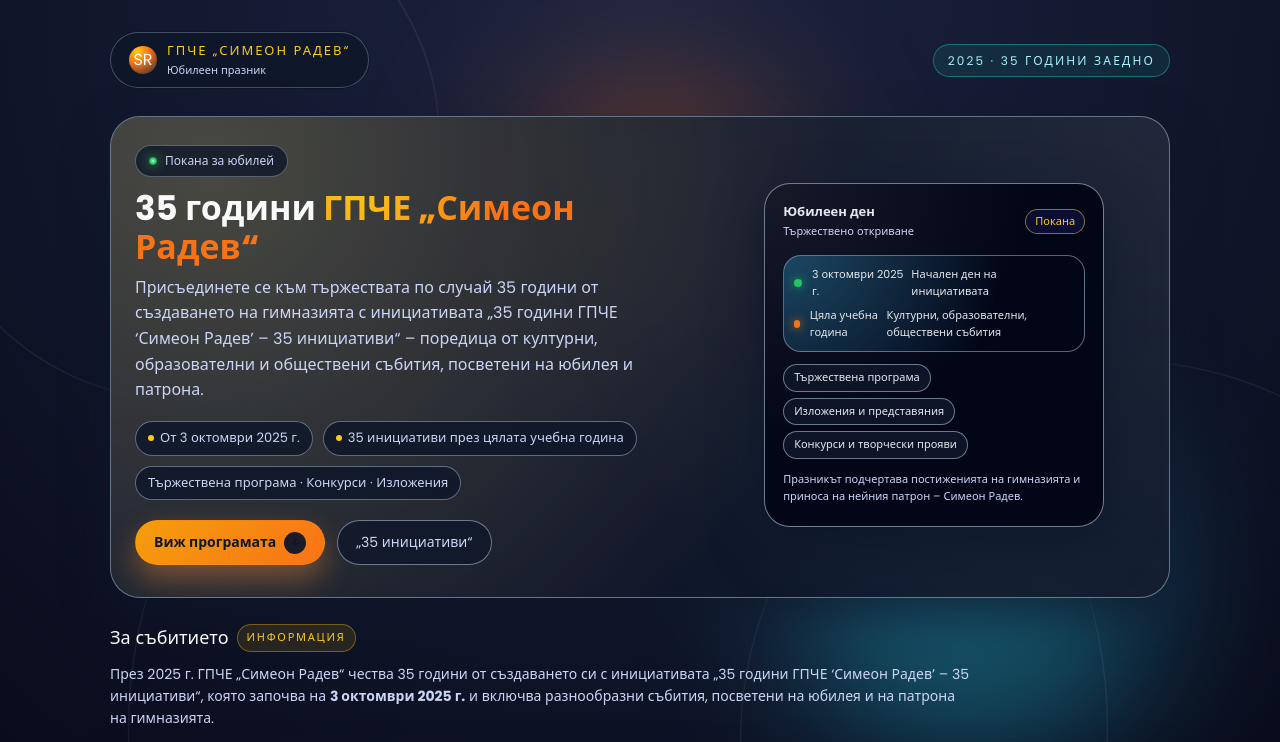
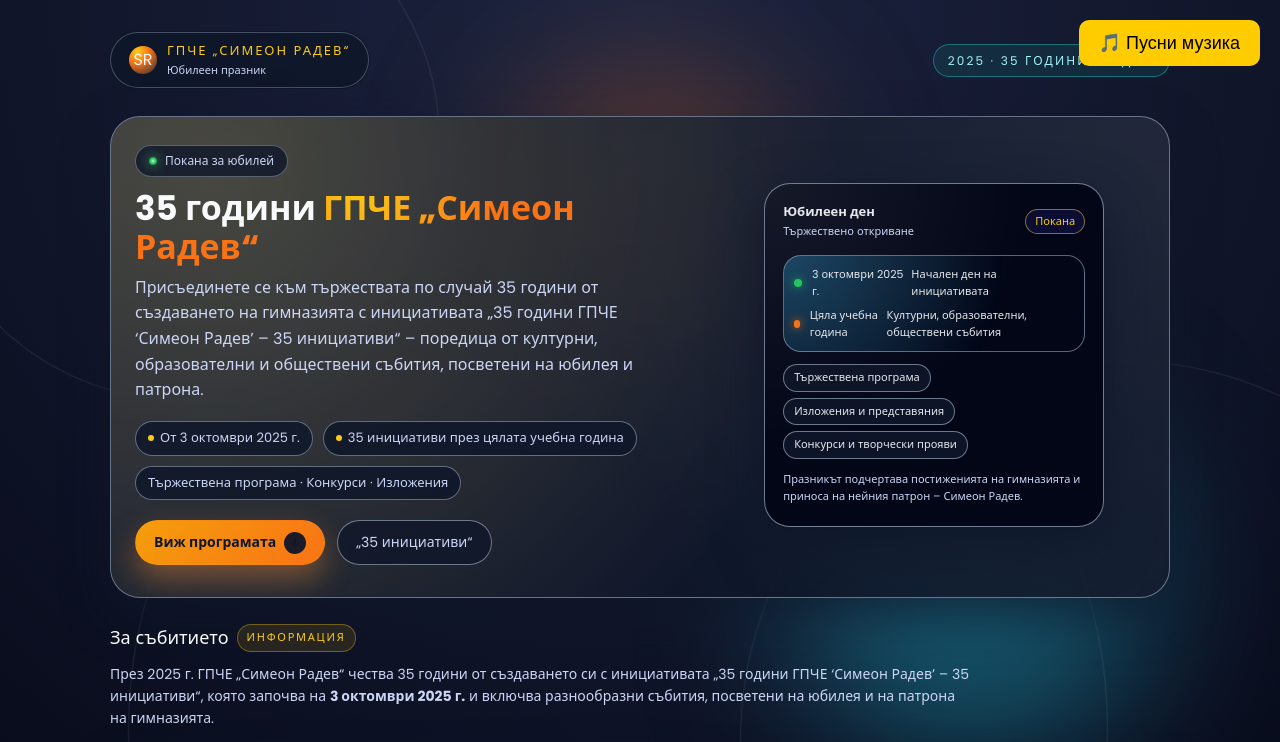
Before and after one commit to desinedinska/pokana-gpche-35, a plain HTML site: page index.html in a window 1280 px wide. Shown: the top 742 px of the page. Drawn offline with Linux system fonts and the light colour scheme.

Commit message:
Add music play button and audio element
Added a button to play background music and an audio element.

```diff
--- a/index.html
+++ b/index.html
@@ -700,6 +700,29 @@
   </style>
 </head>
 <body>
+  <button id="playMusic" style="
+  position: fixed;
+  top: 20px;
+  right: 20px;
+  padding: 12px 20px;
+  font-size: 18px;
+  border-radius: 10px;
+  border: none;
+  background: #ffcc00;
+  cursor: pointer;
+  z-index: 9999;">
+  🎵 Пусни музика
+</button>
+
+<audio id="bgMusic" src="let-it-be.mp3" preload="auto"></audio>
+
+<script>
+document.getElementById("playMusic").addEventListener("click", function () {
+    document.getElementById("bgMusic").play();
+    this.style.display = "none";
+});
+</script>
+
   <div class="background-orbit">
     <div class="orbit-circle"></div>
     <div class="orbit-circle"></div>
```
